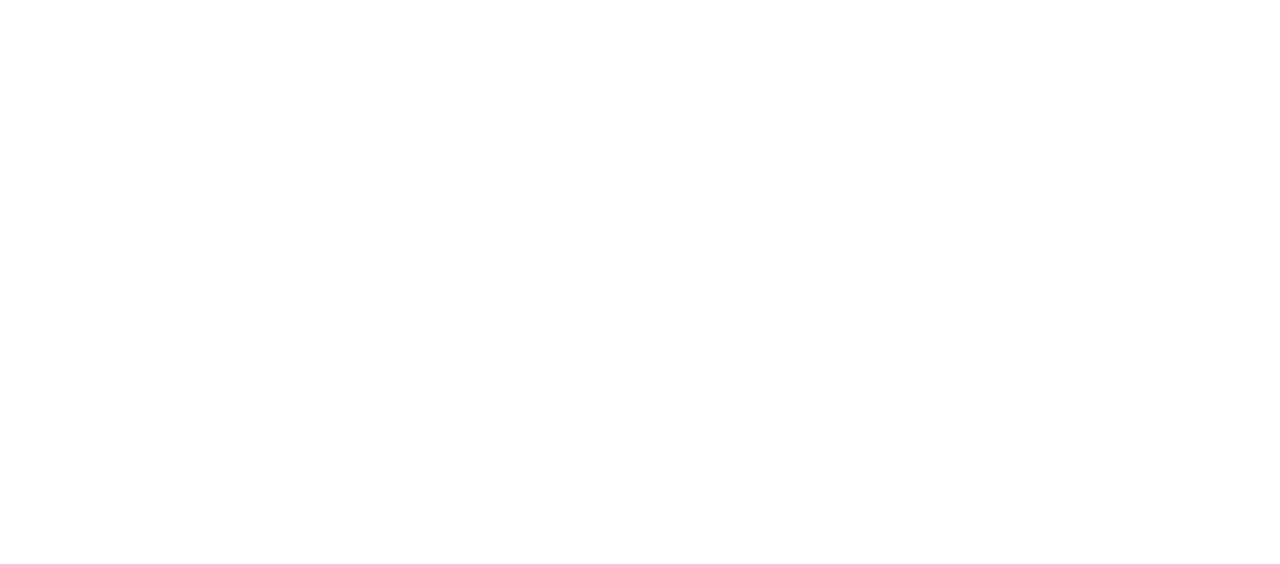
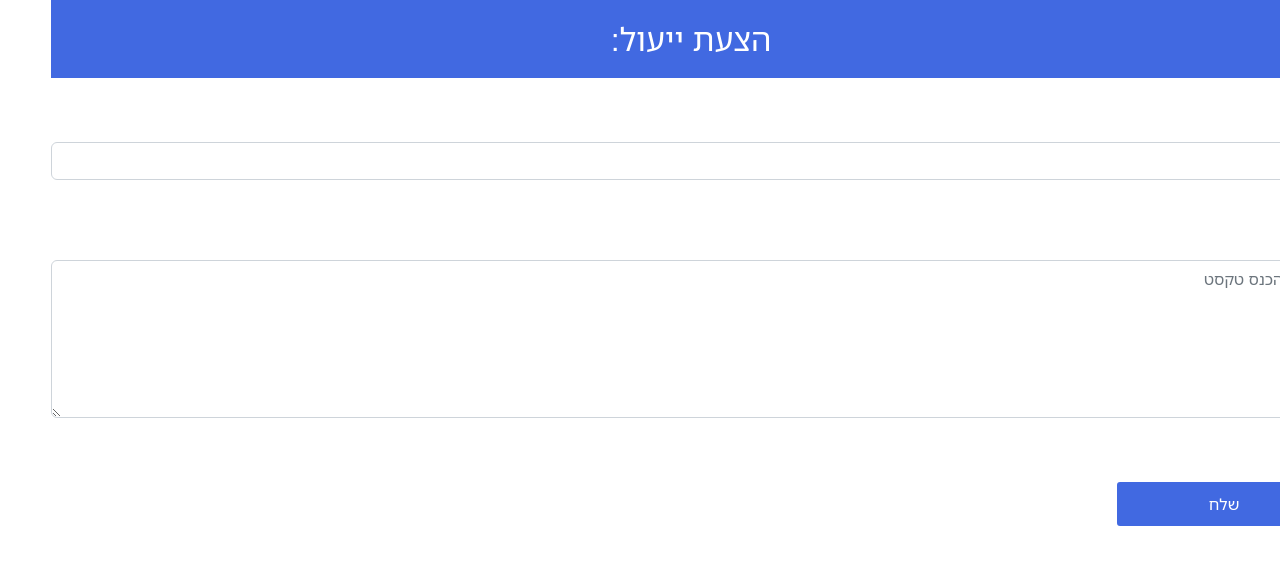
Before and after one commit to OfekYehoshua/Dimona_finalProject_client, a React (Create React App) app: page /suggestion in a window 1280 px wide. Before the commit this address had no page. Shown: the top 564 px of the page. Built offline with nearby package versions, Linux system fonts and the light colour scheme.

Commit message:
added suggestion route

```diff
--- a/src/App.js
+++ b/src/App.js
@@ -8,6 +8,7 @@
 import OneAlert from './Pages/Others/OneAlert';
 import HazardType from "./Pages/HazardType/HazardType";
 import HazardSummary from "./Pages/HazardSummary/HazardSummary";
+import Suggestion from "./Pages/Suggestion/Suggestion";
 
 function App() {
   return (
@@ -21,6 +22,7 @@
         <Route path="/onealert" element={<OneAlert/>} />
         <Route path="/hazard-type" element={<HazardType />} />
         <Route path="/hazard-summary" element={<HazardSummary />} />
+        <Route path="/suggestion" element={<Suggestion />} />
       </Routes>
     </Router>
   );
--- /dev/null
+++ b/src/Pages/Suggestion/Suggestion.css
@@ -0,0 +1,21 @@
+.suggestion-top {
+  text-align: center;
+  color: white;
+  z-index: 5;
+  position: relative;
+}
+.suggestion-header {
+  margin-bottom: 5vh;
+  padding: 20px 0px;
+  background-color: royalblue;
+  align-items: center;
+}
+
+.custom-btn {
+  margin-top: 2vh;
+  background: royalblue !important;
+  border: 2px solid royalblue !important;
+  border-radius: 3px !important;
+  padding: 1vh 7vw !important;
+  text-transform: uppercase;
+}
--- /dev/null
+++ b/src/Pages/Suggestion/Suggestion.jsx
@@ -0,0 +1,33 @@
+import React from "react";
+import "./Suggestion.css";
+import Form from "react-bootstrap/Form";
+import Button from "react-bootstrap/Button";
+
+const Suggestion = () => {
+  return (
+    <div>
+      <div className="suggestion-top">
+        <h2 className="suggestion-header">הצעת ייעול:</h2>{" "}
+      </div>
+
+      <Form>
+        <Form.Group className="mb-5 mt-3 ">
+          <Form.Label></Form.Label>
+          <Form.Control type="text" placeholder="נושא" />
+          <Form.Text className="text-muted"></Form.Text>
+        </Form.Group>
+
+        <Form.Group className="mb-5" controlId="exampleForm.ControlTextarea1">
+          <Form.Label>טקסט</Form.Label>
+          <Form.Control as="textarea" rows={6} placeholder=" אנא הכנס טקסט" />
+        </Form.Group>
+
+        <Button variant="primary" type="submit" className="custom-btn">
+          שלח
+        </Button>
+      </Form>
+    </div>
+  );
+};
+
+export default Suggestion;
```
